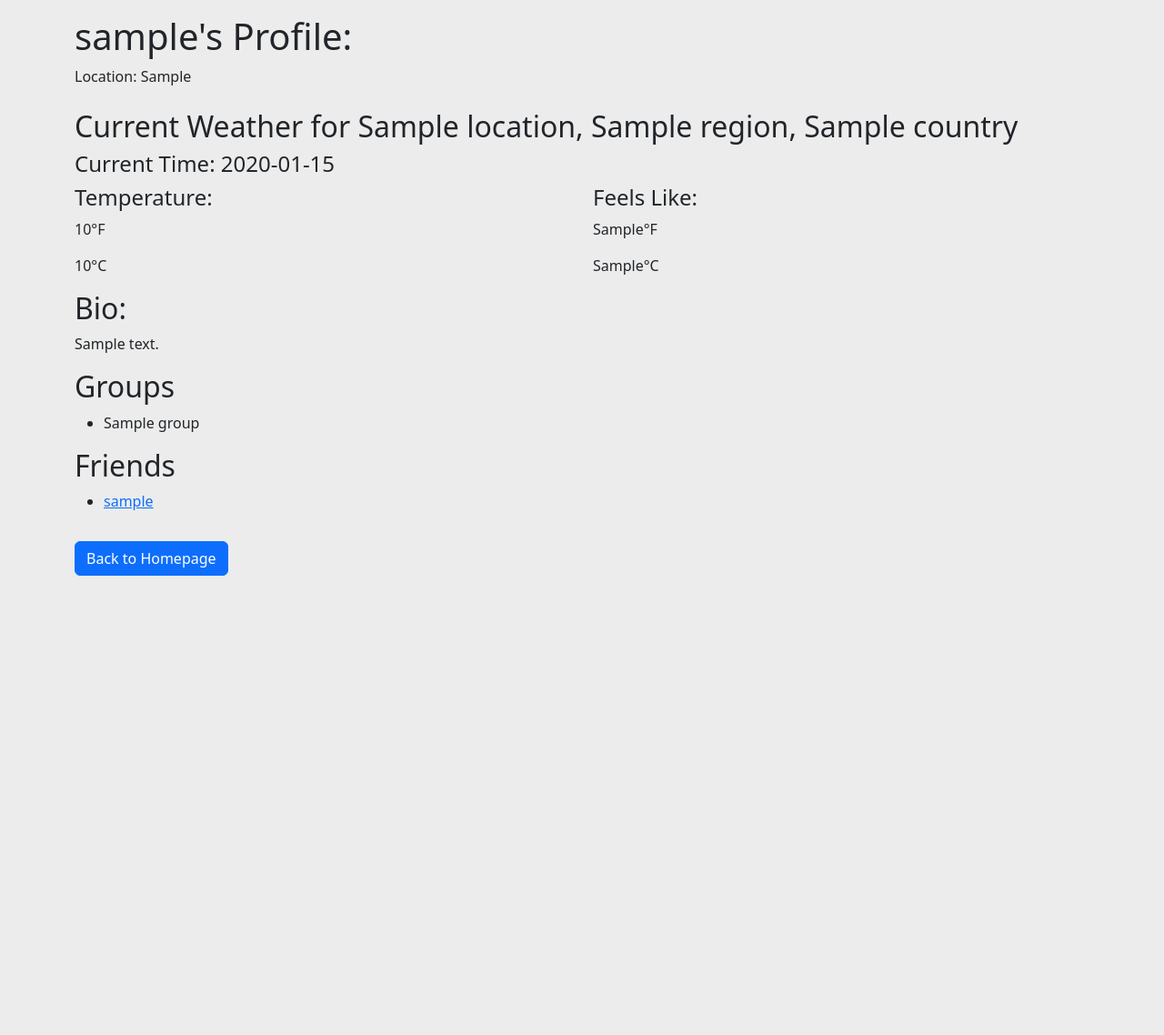
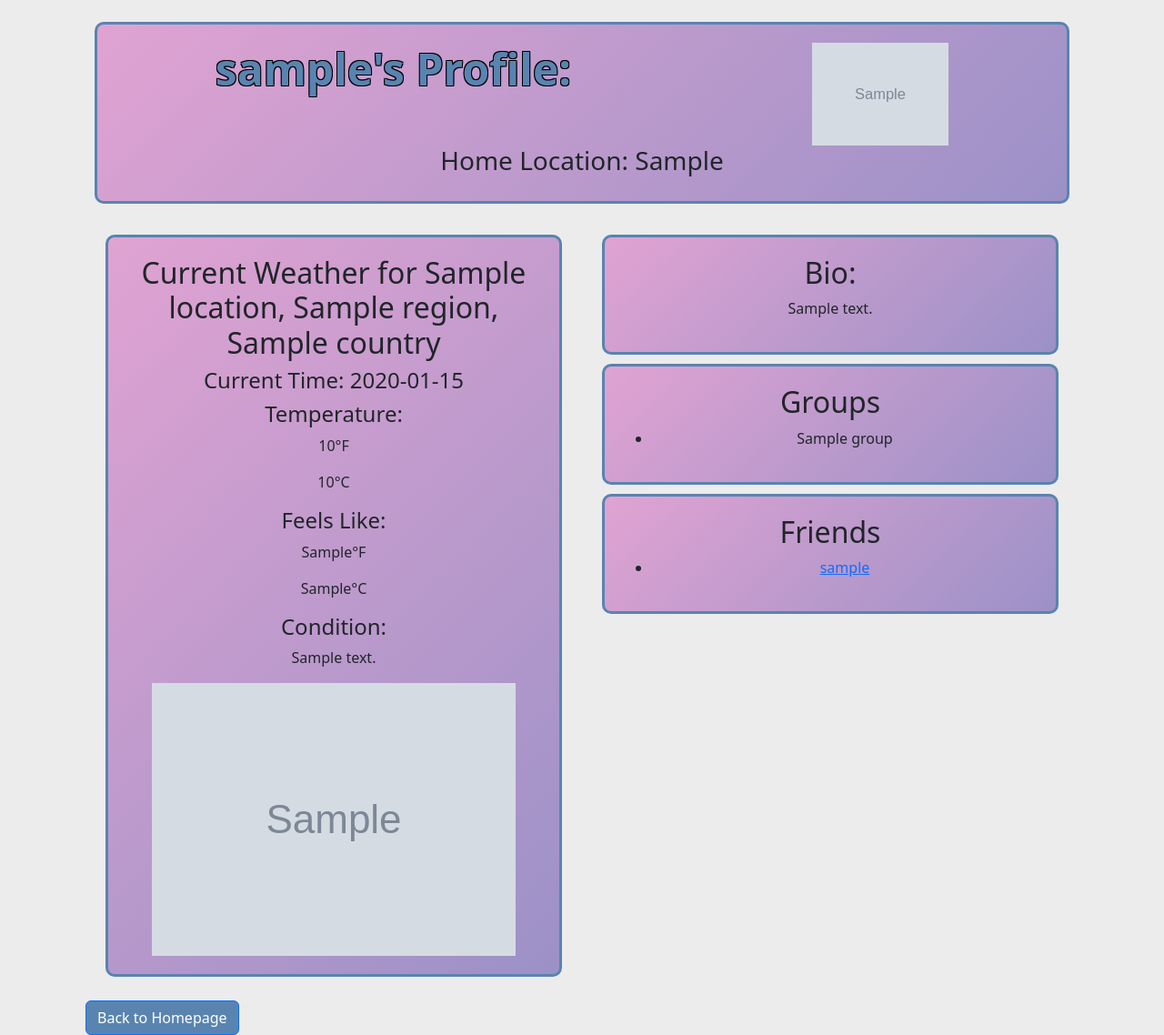
Before and after one commit to jdoerr13/capstone1-moody, a Flask app: page /friends_profile/1 in a window 1280 px wide. Shown: the part 66-1204 px from the top of the page at 91% size. Before the commit the page ends 699 px from the top, so only its background shows below. Run offline with Flask 2, Linux system fonts and the light colour scheme; tables that the repository leaves empty hold one stand-in row (values such as "Sample post"); grey boxes marked "Sample" are stand-in pictures; a database or web service that is not in the repository returns one stand-in record (values such as "Sample title"); data that the repository does not hold is empty; some libraries are stand-ins or nearby versions.

Commit message:
and another one

```diff
--- a/app.py
+++ b/app.py
@@ -324,6 +324,8 @@ def set_location():
 
 @app.route('/')
 def homepage():
+    forecast_data = None
+
     if g.user:
         user_history = UserHistory.query.filter_by(user_id=g.user.user_id).all()
         user_groups = g.user.groups
@@ -414,7 +416,8 @@ def edit_profile():
 def friends_profile(user_id):
     # Find the user by user_id
     user = User.query.get(user_id)
-
+    user_profile = User.query.filter_by(user_id=user.user_id).first()
+    image_url = user_profile.image_url if user_profile else None
     if user:
         # Retrieve the user's location (if available)
         location = user.location
@@ -434,7 +437,7 @@ def friends_profile(user_id):
         if location:
             current_weather_data = get_current_weather(location)
 
-        return render_template('friends_profile.html', user=user, location=location, user_groups=user_groups, friends=friends, current_weather_data=current_weather_data)
+        return render_template('friends_profile.html', user=user, location=location, user_groups=user_groups, friends=friends, current_weather_data=current_weather_data, image_url=image_url)
     else:
         # Handle the case where the user is not found
         return "User not found"
--- a/static/style.css
+++ b/static/style.css
@@ -200,7 +200,7 @@ body {
 
 
     .btn-primary {
-        background-color: #5984b0;
+        background-color: #5984b0 !important;;
         color: #655c5c;
     }
 
--- a/templates/friends_groups/friends_groups.html
+++ b/templates/friends_groups/friends_groups.html
@@ -83,8 +83,8 @@
 
 
 </div>
+<a href="/" class="btn btn-primary">Back to Home</a>
 
-<a href="{{ url_for('homepage') }}">Back to Home</a>
 
 
 <script>
--- a/templates/friends_profile.html
+++ b/templates/friends_profile.html
@@ -3,43 +3,69 @@
 {% block content %}
     <title>Friend's Profile</title>
 
-    <h1>{{ user.username }}'s Profile:</h1>
+    <div class="container mt-4">
+        <div class="content-box">
+            <div class="row">
+                <div class="col-md-6">
+                    <h1 class="welcome-message">{{ user.username }}'s Profile:</h1>
+                </div>
+                <div class="col-md-6 text-right">
+                    <div class="form-group">
+                        {% if image_url %}
+                            <img src="{{ image_url }}" alt="Profile Picture" class="profile-icon img-fluid">
+                        {% else %}
+                            <img src="{{ url_for('static', filename='uploads/example.png') }}" alt="Default Profile Picture" class="profile-icon img-fluid">
+                        {% endif %}
+                    </div>
+                </div>
+            </div>
+            <h3>Home Location: {{ location }}</h3>
+        </div>
 
-    <p>Location: {{ location }}</p>
+
+        <div class="container mt-4">
+            <div class="row">
+                <div class="col-md-6">
                     {% if current_weather_data %}
-    <div class="mt-4">
+                        <div class="content-box">
                             <h2>Current Weather for {{ current_weather_data['location']['name'] }}, {{ current_weather_data['location']['region'] }}, {{ current_weather_data['location']['country'] }}</h2>
                             <h4>Current Time: {{ current_weather_data['location']['localtime'] }}</h4>
-        <div class="row">
-            <div class="col-md-6">
                             <h4>Temperature:</h4>
                             <p>{{ current_weather_data['current']['temp_f'] }}°F</p>
                             <p>{{ current_weather_data['current']['temp_c'] }}°C</p>
-            </div>
-            <div class="col-md-6">
                             <h4>Feels Like:</h4>
                             <p>{{ current_weather_data['current']['feelslike_f'] }}°F</p>
                             <p>{{ current_weather_data['current']['feelslike_c'] }}°C</p>
-            </div>
-        </div>
+                            <h4>Condition:</h4>
+                            <p>{{ current_weather_data['current']['condition']['text'] }}</p>
+                            <img src="{{ current_weather_data['current']['condition']['icon'] }}" alt="{{ current_weather_data['current']['condition']['text'] }}" class="img-fluid">
                         </div>
                     {% else %}
+                    <div class="content-box">
                         <p>No weather data available for the current location.</p>
+                    </div>
+                {% endif %}
+            </div>
+            <div class="col-md-6">
+                {% if user.bio %}
+                    <div class="content-box">
+                        <h2>Bio:</h2>
+                        <p>{{ user.bio }}</p>
+                    </div>
                 {% endif %}
 
- <!-- Display user's bio if available -->
- {% if user.bio %}
- <h2>Bio:</h2>
- <p>{{ user.bio }}</p>
-{% endif %}
-
+                <!-- Groups content box -->
+                <div class="content-box">
                     <h2>Groups</h2>
                     <ul>
                         {% for group in user_groups %}
                             <li>{{ group.group_name }}</li>
                         {% endfor %}
                     </ul>
+                </div>
 
+                <!-- Friends content box -->
+                <div class="content-box">
                     <h2>Friends</h2>
                     <ul>
                         {% for friend in friends %}
@@ -48,6 +74,13 @@
                             </li>
                         {% endfor %}
                     </ul>
+                </div>
+            </div>
+        </div>
+    </div>
+
+
         <a href="{{ url_for('homepage') }}" class="btn btn-primary mt-3">Back to Homepage</a>
     </div>
+</div>
 {% endblock %}
```
Also changed, not shown: seed.py (+9 -0 lines), templates/friends_groups/group.html (+3 -4 lines), templates/home.html (+57 -2 lines). Lines whose indentation alone changed are shown as unchanged.
